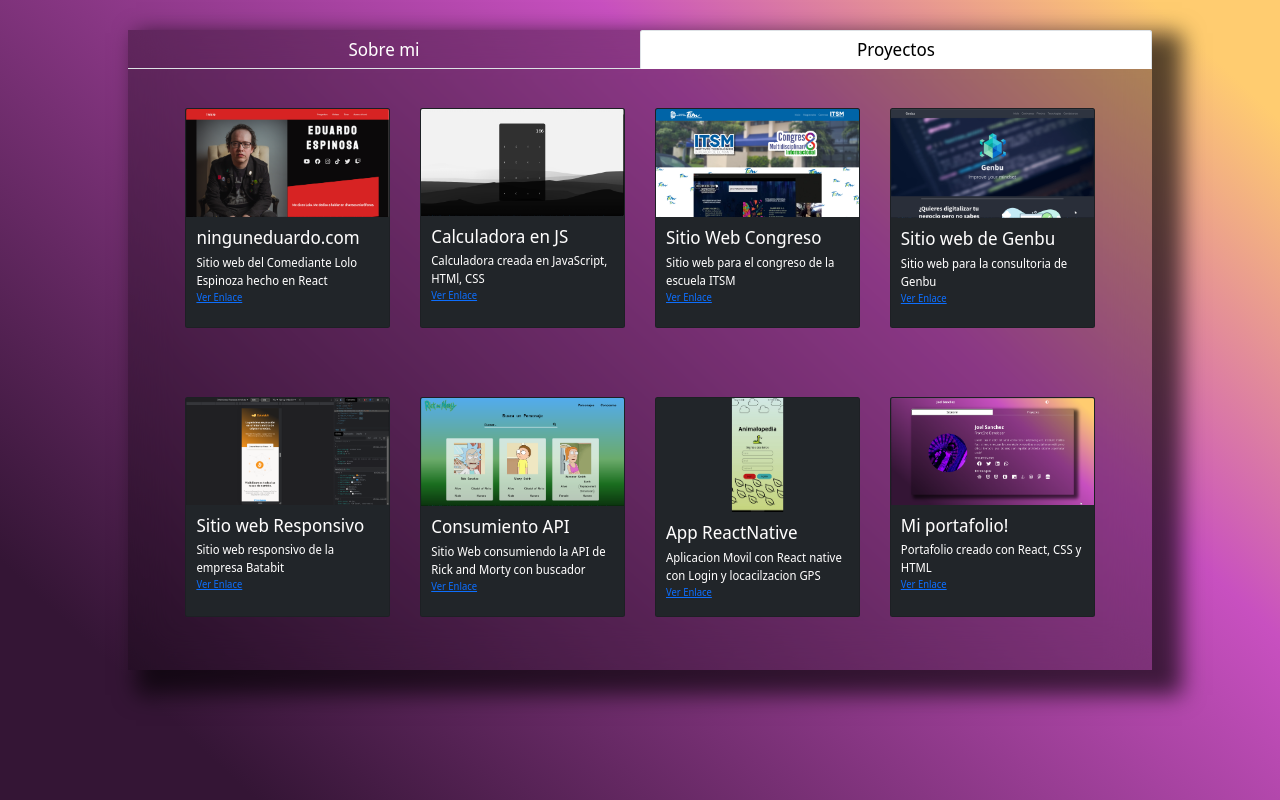
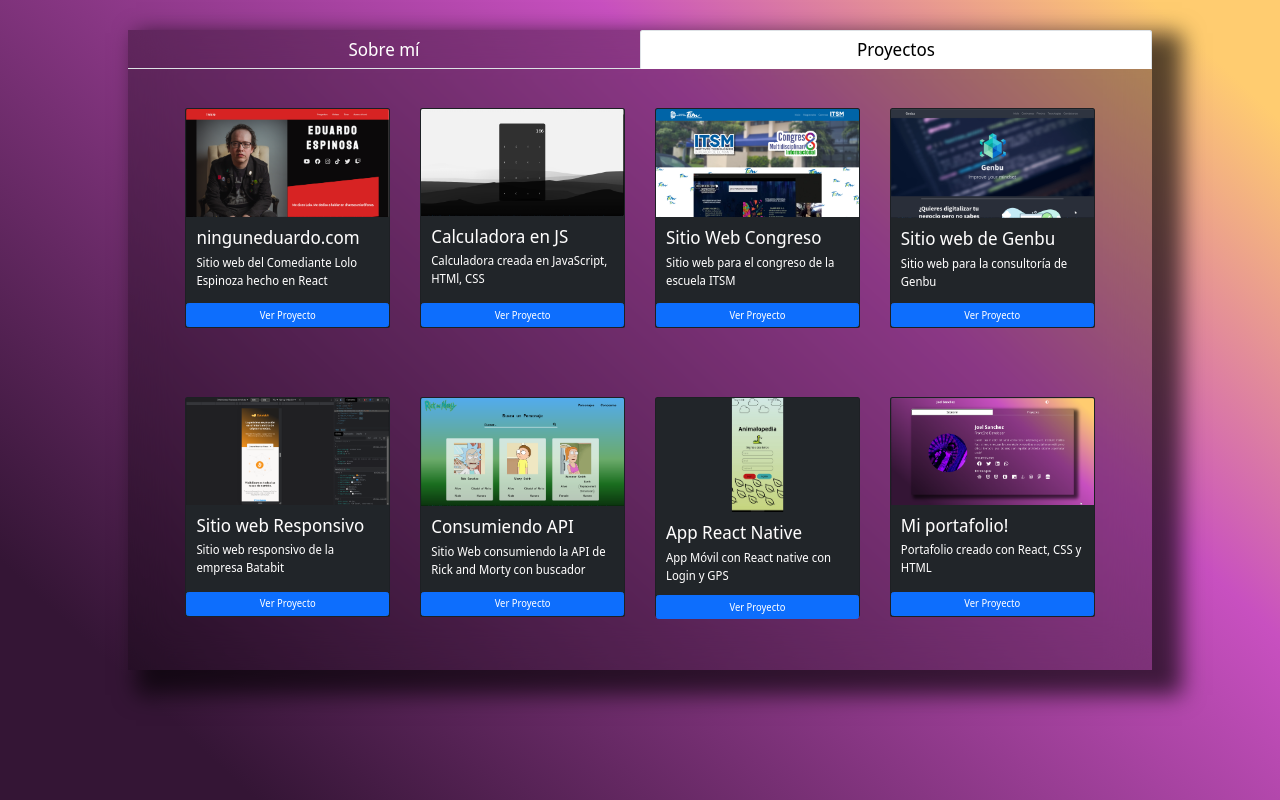
Before and after one commit to JoelSanchez01/Portafolio, a React app: page / in a window 1280 px wide. Both pictures are taken after a click on the tab "Proyectos". Built offline with nearby package versions, Linux system fonts and the light colour scheme.

Commit message:
se actualizo la descripcion y el footer de las tarjetas

```diff
--- a/src/assets/styles/Proyectos.css
+++ b/src/assets/styles/Proyectos.css
@@ -7,6 +7,8 @@
 .card {
   margin: 0 15px;
   transition: 0.3s all ease-in-out;
+  width: 20%;
+  height: 220px;
 }
 
 .card-title {
@@ -15,15 +17,6 @@
 
 .card-text {
   font-size: 1.2rem;
-}
-
-.card-link {
-  margin-top: 100px;
-}
-
-.card {
-  width: 20%;
-  height: 220px;
 }
 
 .Proyectos {
@@ -57,6 +50,7 @@
   }
   .card {
     width: 80%;
+    height: 250px;
     margin-bottom: 20px;
   }
 }
--- a/src/components/NavBar.jsx
+++ b/src/components/NavBar.jsx
@@ -10,7 +10,7 @@ const NavBar = () => {
       className="justify-content-center align-items-center tabulador"
       defaultActiveKey="link-1"
     >
-      <Tab eventKey="link-1" title="Sobre mi">
+      <Tab eventKey="link-1" title="Sobre mí">
         <Sobremi />
       </Tab>
 
--- a/src/components/Proyecto.jsx
+++ b/src/components/Proyecto.jsx
@@ -8,10 +8,10 @@ const Proyecto = (props) => {
       <Card.Body>
         <Card.Title>{titulo}</Card.Title>
         <Card.Text>{descripcion}</Card.Text>
-        <Card.Link target="_blank" href={enlace} rel="noreferrer">
-          Ver Enlace
-        </Card.Link>
       </Card.Body>
+      <Button className="button" target="_blank" href={enlace} rel="noreferrer">
+        Ver Proyecto
+      </Button>
     </Card>
   );
 };
--- a/src/components/Sobremi.jsx
+++ b/src/components/Sobremi.jsx
@@ -36,10 +36,11 @@ const Sobremi = () => {
         </div>
         <div className="texto__descripcion">
           <p>
-            Lorem ipsum dolor sit amet consectetur adipisicing elit. Incidunt
-            mollitia fugit ut rerum recusandae, eveniet in temporibus
-            exercitationem velit porro officia tempora quo dolores cum repellat
-            architecto ratione aspernatur unde?
+            Soy un Joven de 20 años de Ciudad Mante, Tamaulipas. Apasionado a la
+            programación, estudiante de ingeniería en sistemas computacionales,
+            desarrollador de software, certificado en varias tecnologías como
+            React, HTML, etc. Siempre estoy intentando mejorar y aprender algo
+            nuevo.
           </p>
         </div>
         <div className="texto__redes">
--- a/src/datos.json
+++ b/src/datos.json
@@ -25,7 +25,7 @@
             "id": 4,
             "foto": "assets/images/genbu.png",
             "titulo": "Sitio web de Genbu",
-            "descripcion":"Sitio web para la consultoria de Genbu",
+            "descripcion":"Sitio web para la consultoría de Genbu",
             "enlace":"https://genbumx.com/"
         },
         {
@@ -38,15 +38,15 @@
         {
             "id": 6,
             "foto": "assets/images/rick.png",
-            "titulo": "Consumiento API",
+            "titulo": "Consumiendo API",
             "descripcion":"Sitio Web consumiendo la API de Rick and Morty con buscador",
             "enlace":"https://github.com/JoelSanchez01/RickAndMortyCharacters"
         },
          {
              "id": 7,
             "foto": "assets/images/animalopedia1.png",
-            "titulo": "App ReactNative",
-            "descripcion":"Aplicacion Movil con React native con Login y locacilzacion GPS",
+            "titulo": "App React Native",
+            "descripcion":"App Móvil con React native con Login y GPS",
             "enlace":"https://github.com/JoelSanchez01/AnimalopediaReactNative"
         },
         {
```
Also changed, not shown: 20 other files (tests, documents, lock files or other folders).
